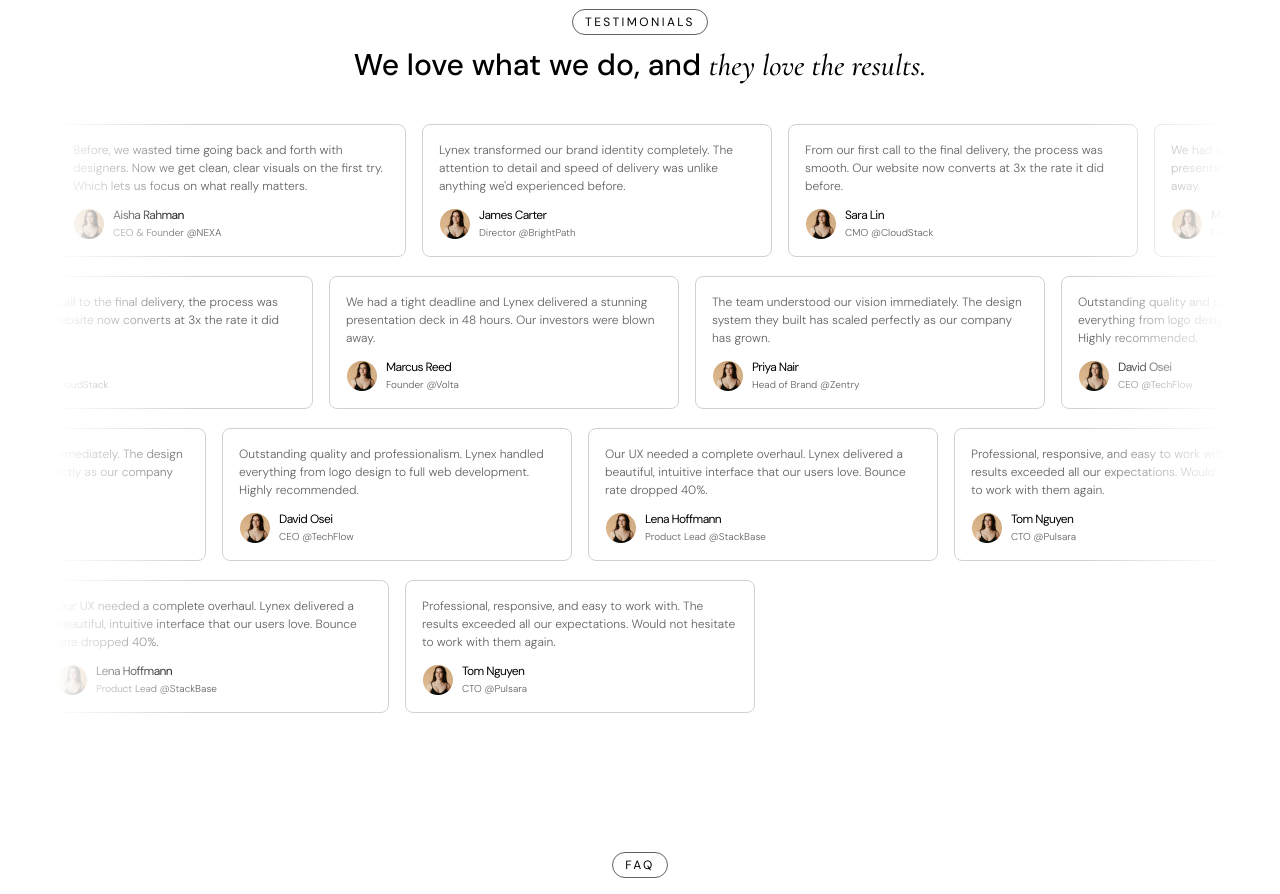
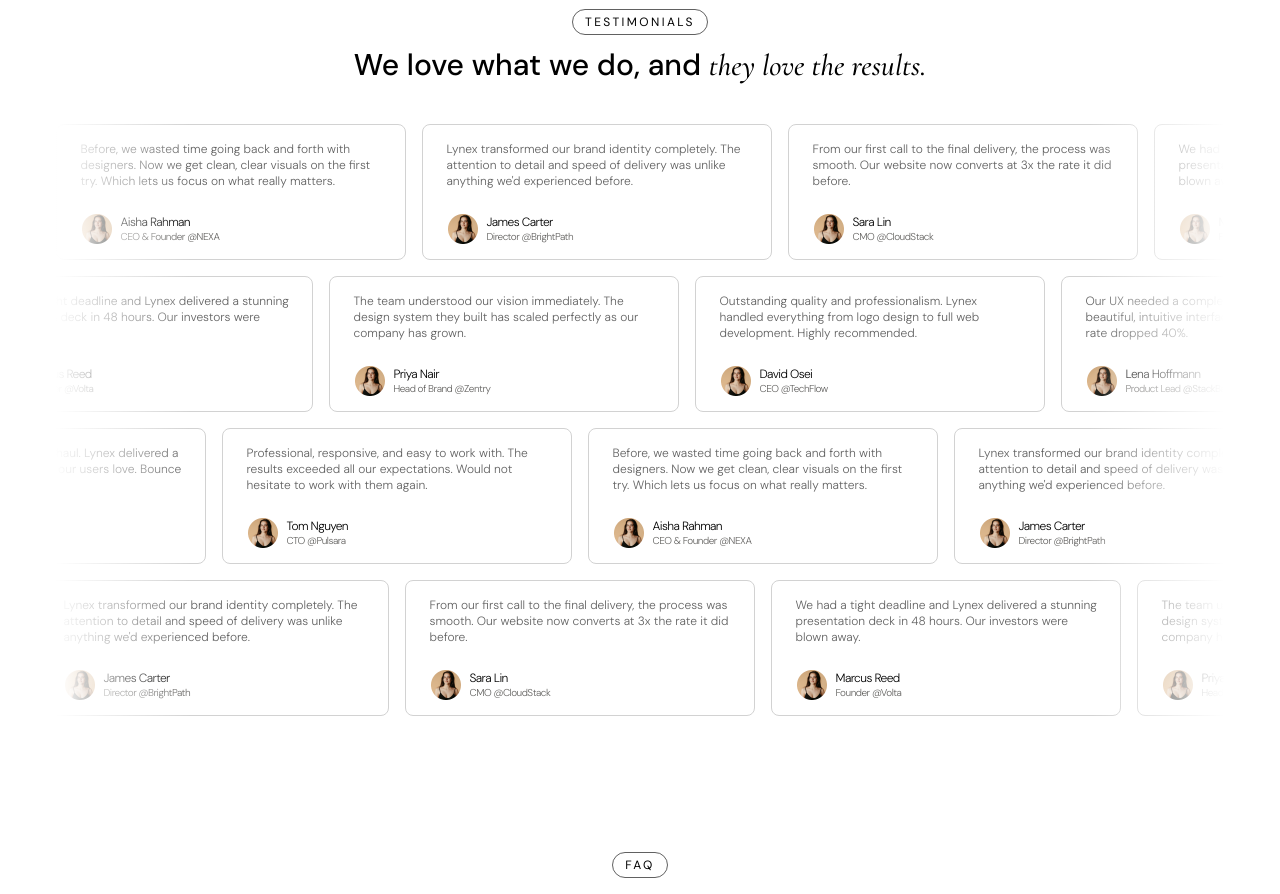
Before and after one commit to RahulJAY03/Lynex, a React (Vite) app in the folder frontend/: page / in a window 1280 px wide. Shown: the part 6620-7514 px from the top of the page. Built offline with nearby package versions, Linux system fonts and the light colour scheme.

Commit message:
refactor: improve layout and styling of TestCard in TestimonialsSection for better readability and responsiveness

```diff
--- a/frontend/src/sections/TestimonialsSection.jsx
+++ b/frontend/src/sections/TestimonialsSection.jsx
@@ -11,13 +11,13 @@ const testimonials = [
 
 function TestCard({ quote, name, role, avatar }) {
   return (
-    <div className="bg-white border-[#d2d2d2] border-[0.5px] border-solid rounded-[8px] p-4 flex flex-col gap-3 shrink-0 w-full md:w-[350px]">
-      <p className="font-dm font-light leading-[18px] text-[#616161] text-xs" style={{ fontVariationSettings: "'opsz' 14" }}>{quote}</p>
-      <div className="flex items-center gap-2 mt-auto">
-        <img alt="" className="block rounded-full size-8" src={avatar} />
-        <div className="flex flex-col gap-0.5">
-          <p className="font-dm font-normal text-xs text-black tracking-[-0.6px]" style={{ fontVariationSettings: "'opsz' 14" }}>{name}</p>
-          <p className="font-dm font-light text-[10px] text-[#636260]" style={{ fontVariationSettings: "'opsz' 14" }}>{role}</p>
+    <div className="bg-white border-[#d2d2d2] border-[0.5px] border-solid rounded-[8px] overflow-hidden shrink-0 w-full sm:w-[350px] relative" style={{ height: '136px' }}>
+      <p className="absolute font-dm font-light leading-[normal] text-[#616161] text-[12px]" style={{ left: '23.5px', top: '15.5px', width: '302px', fontVariationSettings: "'opsz' 14" }}>{quote}</p>
+      <div className="absolute flex gap-2 items-center" style={{ left: '23.5px', top: '87.5px' }}>
+        <img alt="" className="block rounded-full shrink-0" width="32" height="32" src={avatar} />
+        <div>
+          <p className="font-dm font-light text-[12px] text-black tracking-[-0.6px] leading-[normal] whitespace-nowrap" style={{ fontVariationSettings: "'opsz' 14" }}>{name}</p>
+          <p className="font-dm font-light text-[10px] text-[#636260] tracking-[-0.5px] leading-[normal] whitespace-nowrap" style={{ fontVariationSettings: "'opsz' 14" }}>{role}</p>
         </div>
       </div>
     </div>
@@ -43,12 +43,13 @@ export default function TestimonialsSection({ assets }) {
         {[0, -93, -200, -17].map((offsetLeft, rowIdx) => (
           <div
             key={rowIdx}
-            className="absolute flex gap-4"
+            className="absolute flex gap-[16px]"
             style={{ top: `${rowIdx * 152}px`, left: `${offsetLeft}px` }}
           >
-            {testimonials.slice(rowIdx * 2, rowIdx * 2 + 4).map((t, i) => (
-              <TestCard key={i} quote={t.quote} name={t.name} role={t.role} avatar={assets.imgEllipse4} />
-            ))}
+            {[0, 1, 2, 3].map((i) => {
+              const t = testimonials[(rowIdx * 3 + i) % testimonials.length]
+              return <TestCard key={i} quote={t.quote} name={t.name} role={t.role} avatar={assets.imgEllipse4} />
+            })}
           </div>
         ))}
         {/* Left fade */}
```
